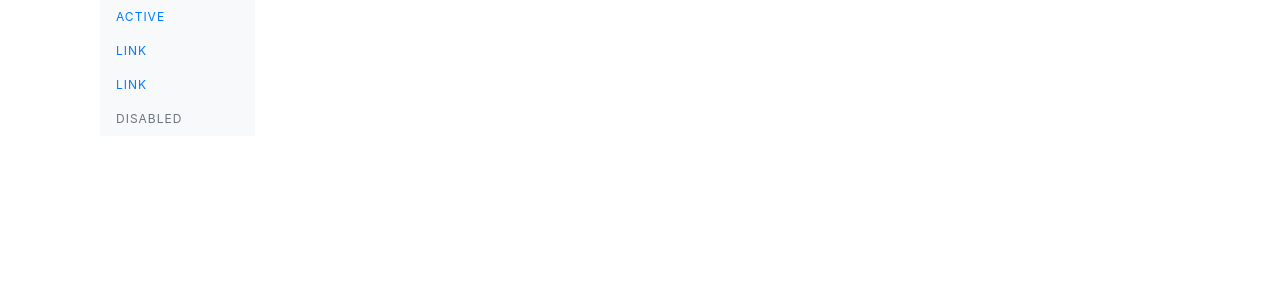
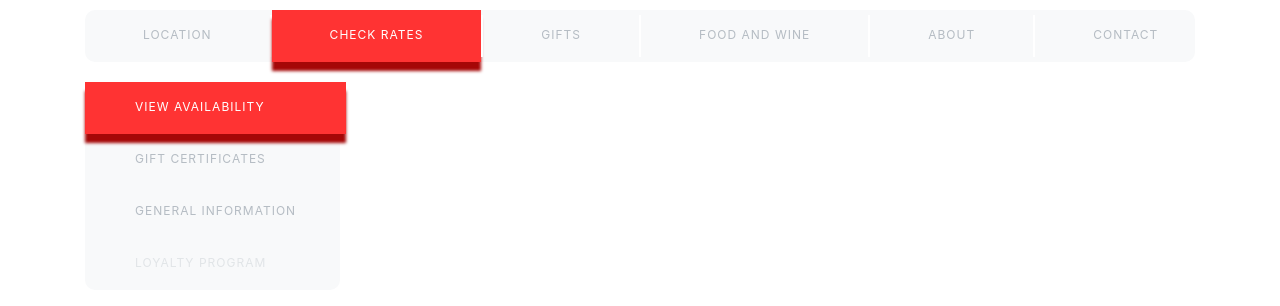
Before and after one commit to handersonc/theming-bootstrap, a website: page src/public_html/index.html in a window 1280 px wide. Drawn offline with nearby package versions, Linux system fonts and the light colour scheme.

Commit message:
wip index page

```diff
--- a/src/public_html/index.html
+++ b/src/public_html/index.html
@@ -13,25 +13,67 @@
     <body>
 
         <div class="container">
-            <div class="col col-lg-2">
-                <ul class="nav navbar-light bg-light flex-column">
+            <!-- NAVBAR -->
+            <nav class="navbar navbar-expand-lg navbar-red bg-light">
+                <button class="navbar-toggler" type="button" data-toggle="collapse" data-target="#navbarSupportedContent" aria-controls="navbarSupportedContent" aria-expanded="false" aria-label="Toggle navigation">
+                    <span class="navbar-toggler-icon"></span>
+                </button>
+                <div class="collapse navbar-collapse">
+                    <ul class="navbar-nav">
                         <li class="nav-item">
-                        <a class="nav-link active" href="#">Active</a>
+                            <a class="nav-link" href="#">Location <span class="sr-only">(current)</span></a>
                         </li>
+                        <li role="separator" class="divider"></li>
+                        <li class="nav-item active">
+                            <a class="nav-link" href="#">Check Rates</a>
+                        </li>
+                        <li role="separator" class="divider"></li>
                         <li class="nav-item">
-                        <a class="nav-link" href="#">Link</a>
+                            <a class="nav-link" href="#">Gifts</a>
                         </li>
+                        <li role="separator" class="divider"></li>
                         <li class="nav-item">
-                        <a class="nav-link" href="#">Link</a>
+                            <a class="nav-link" href="#">Food and Wine</a>
                         </li>
+                        <li role="separator" class="divider"></li>
                         <li class="nav-item">
-                        <a class="nav-link disabled" href="#">Disabled</a>
+                            <a class="nav-link" href="#">About</a>
+                        </li>
+                        <li role="separator" class="divider"></li>
+                        <li class="nav-item">
+                            <a class="nav-link" href="#">Contact</a>
                         </li>
                     </ul>
                 </div>
-            <div class="col-md-auto">
+            </nav>
+            <!-- NAVBAR -->
+
+            <div class="row">
+                <div class="col-3 col-md-3">
+                    <div class="nav navbar-red bg-light flex-column">
+                        <ul class="navbar-nav">
+                            <li class="nav-item active">
+                                <a class="nav-link" href="#">View Availability</a>
+                            </li>
+                            <li class="nav-item">
+                                <a class="nav-link" href="#">Gift Certificates</a>
+                            </li>
+                            <li class="nav-item">
+                                <a class="nav-link" href="#">General Information</a>
+                            </li>
+                            <li class="nav-item">
+                                <a class="nav-link disabled" href="#">Loyalty Program</a>
+                            </li>
+                        </ul>
+                    </div>
+                </div>
+
+
+                <div class="col-9 col-md-9">
 
                 </div>
+            </div>
+
         </div>
 
         <script src="https://code.jquery.com/jquery-3.2.1.slim.min.js" integrity="sha384-KJ3o2DKtIkvYIK3UENzmM7KCkRr/rE9/Qpg6aAZGJwFDMVNA/GpGFF93hXpG5KkN" crossorigin="anonymous"></script>
--- a/src/scss/_nav.scss
+++ b/src/scss/_nav.scss
@@ -2,6 +2,7 @@
 .navbar-red {
     padding: 0px;
     border-radius: 10px;
+    margin: 10px 0px;
 
     .navbar-brand {
         color: $navbar-red-active-color;
@@ -42,7 +43,6 @@
 
             padding-top: 8px;
             padding-bottom: 10px;
-            width: 20%;
         }
 
         .nav-item.active, .nav-item:hover {
```
Also changed, not shown: src/css/style.css. Lines whose indentation alone changed are shown as unchanged.
